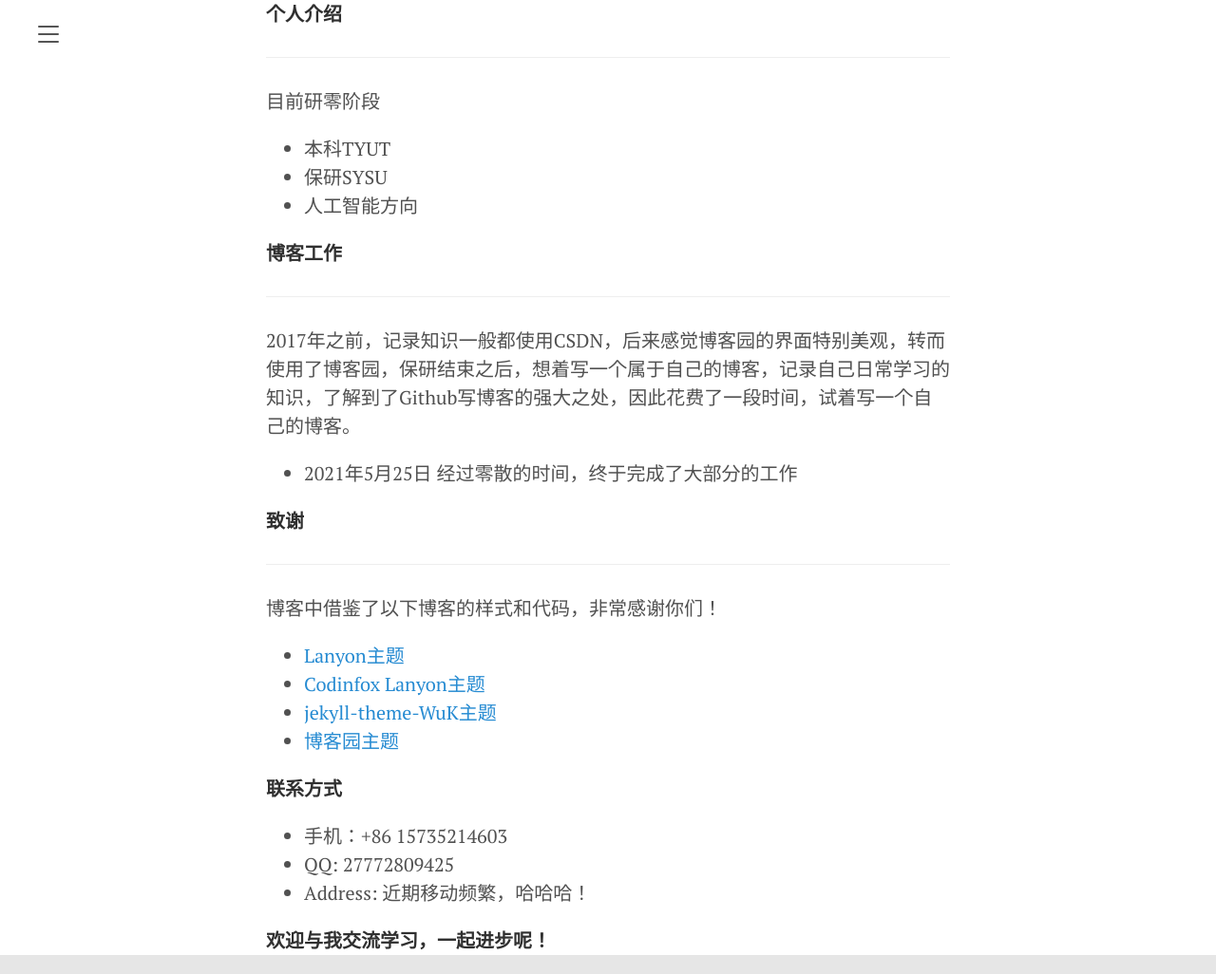
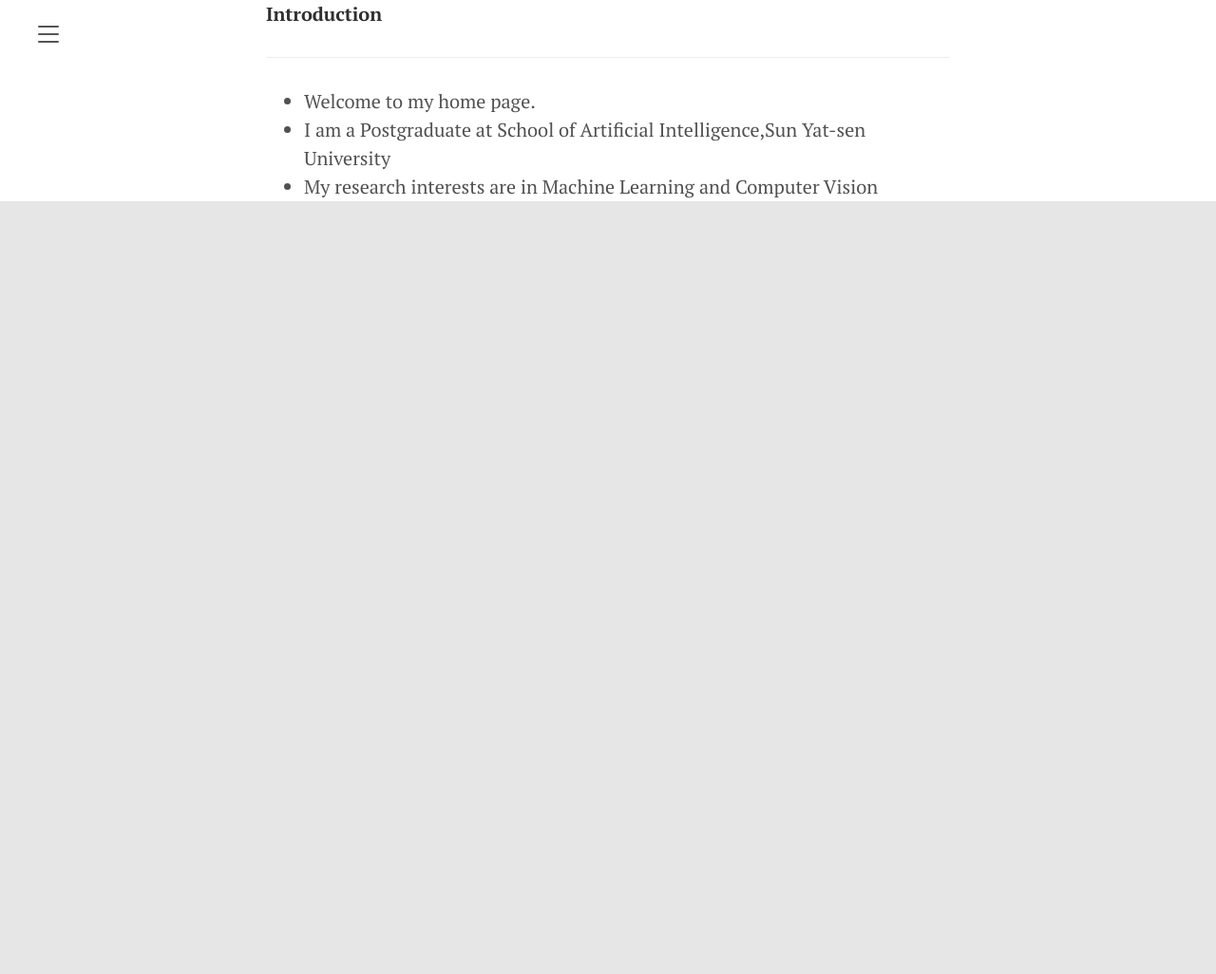
Before and after one commit to chen-xw/chen-xw.github.io, a Jekyll site: the page built from index.markdown, in a window 1280 px wide. Shown: the whole page at 95% size. Built offline with Jekyll 4.4.1, drawn with Linux system fonts in a browser that asks for light colours; comment, search, counter and statistics services are not loaded; after the commit the page ends 900 px from its top, so only the background shows below that.

Commit message:
Update index.markdown

```diff
--- a/index.markdown
+++ b/index.markdown
@@ -3,29 +3,8 @@ layout: default2
 title: 主页
 ---
 
-**个人介绍**
+**Introduction**
 <hr/>
-目前研零阶段
-* 本科TYUT
-* 保研SYSU
-* 人工智能方向
-
-**博客工作**
-<hr/>
-2017年之前，记录知识一般都使用CSDN，后来感觉博客园的界面特别美观，转而使用了博客园，保研结束之后，想着写一个属于自己的博客，记录自己日常学习的知识，了解到了Github写博客的强大之处，因此花费了一段时间，试着写一个自己的博客。
-* 2021年5月25日 经过零散的时间，终于完成了大部分的工作
-
-**致谢**
-<hr/>
-博客中借鉴了以下博客的样式和代码，非常感谢你们！
-* [Lanyon主题](http://jekyllthemes.org/themes/lanyon/)
-* [Codinfox Lanyon主题](http://jekyllthemes.org/themes/codinfox-lanyon/)
-* [jekyll-theme-WuK主题](http://jekyllthemes.org/themes/wu-kan/)
-* [博客园主题](https://www.cnblogs.com/cxwpluto/)
-
-**联系方式**
-* 手机：+86 15735214603
-* QQ: 27772809425
-* Address: 近期移动频繁，哈哈哈！
-
-**欢迎与我交流学习，一起进步呢！**
+* Welcome to my home page.
+* I am a Postgraduate at School of Artificial Intelligence,Sun Yat-sen University
+* My research interests are in Machine Learning and Computer Vision
```
